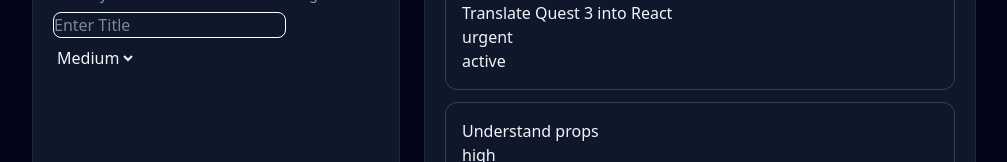
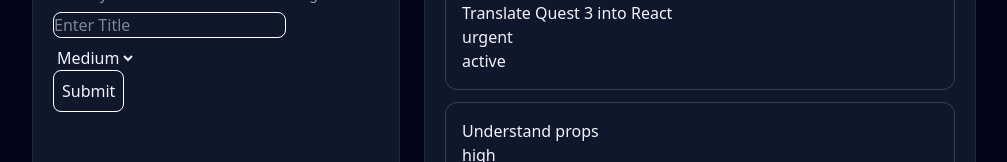
Before and after one commit to ZecharyDouglas/quest-4-full-stack-task-manager, a React (Vite) app: page / in a window 1280 px wide. Shown: the part 383-545 px from the top of the page, without its empty margins (136-1143 px from the left). Built offline with nearby package versions, Linux system fonts and the light colour scheme.

Commit message:
+change to tasks state +added handleSubmit for taskForm

```diff
--- a/src/App.jsx
+++ b/src/App.jsx
@@ -8,7 +8,8 @@ export default function App() {
   // TODO 1: Replace this temporary value with React state.
   // TODO 2: Write handleAddTask(taskData) without mutating the old array.
   // TODO 3: Later, write handleToggleTask(id)...
-  const tasks = starterTasks;
+  //const tasks = starterTasks;
+  const [tasks, setTasks] = useState(starterTasks);
   return (
     <main className="min-h-screen bg-slate-950 text-slate-100">
       <div className="mx-auto max-w-5xl p-6 md:p-10">
--- a/src/components/TaskForm.jsx
+++ b/src/components/TaskForm.jsx
@@ -6,6 +6,17 @@ export default function TaskForm() {
   const [taskTitle, setTaskTitle] = useState("");
   const [taskPriority, setTaskPriority] = useState("medium");
   const [taskCompleted, setTaskCompleted] = useState(false);
+  const handleSubmit = (e) => {
+    e.preventDefault();
+    const taskObject = {
+      task_title: taskTitle,
+      task_priority: taskPriority,
+      task_completed: taskCompleted,
+    };
+    setTaskTitle("");
+    setTaskPriority("medium");
+    setTaskCompleted(false);
+  };
 
   return (
     <form className="rounded-2xl border border-slate-800 bg-slate-900 p-5">
@@ -36,6 +47,14 @@ export default function TaskForm() {
           <option value="high">High</option>
           <option value="urgent">Urgent</option>
         </select>
+        <div>
+          <button
+            className="flex flex-row bg-green p-2 border border-white rounded-lg"
+            onClick={handleSubmit}
+          >
+            Submit
+          </button>
+        </div>
       </div>
     </form>
   );
```
